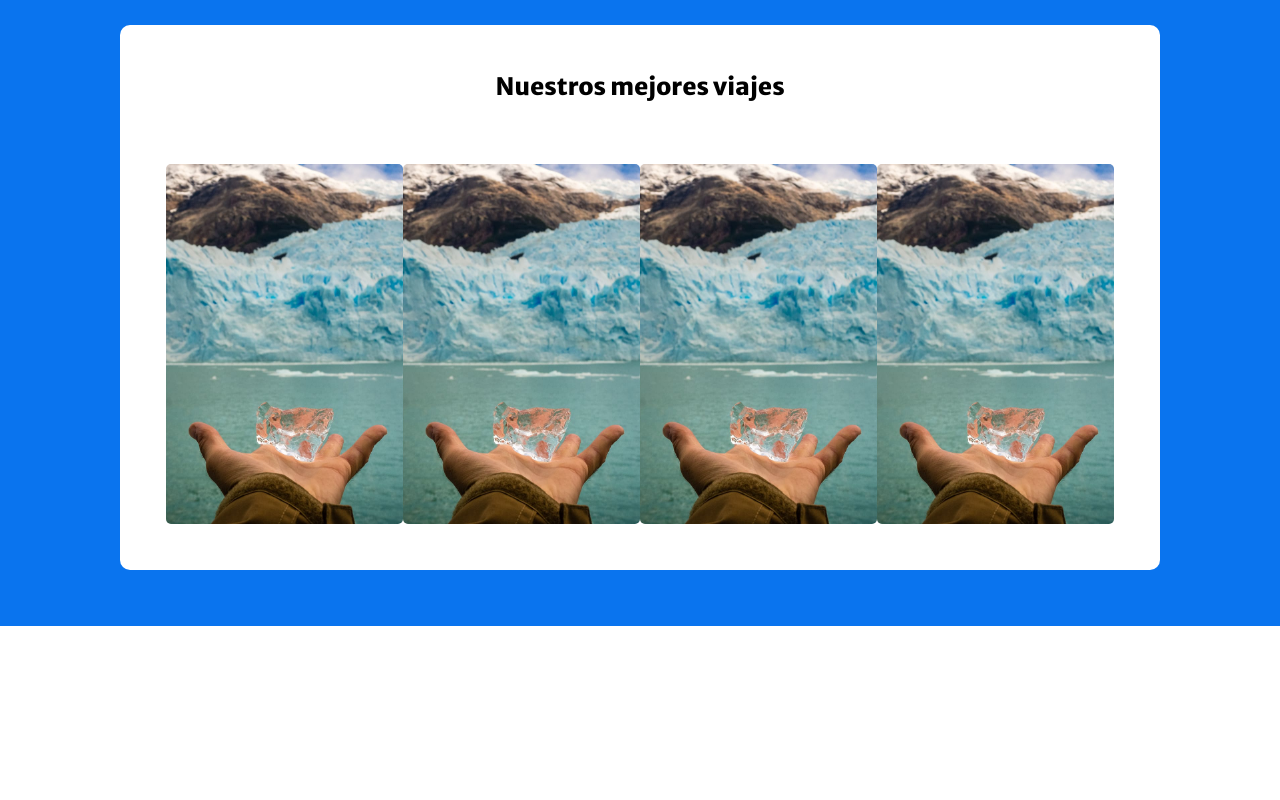
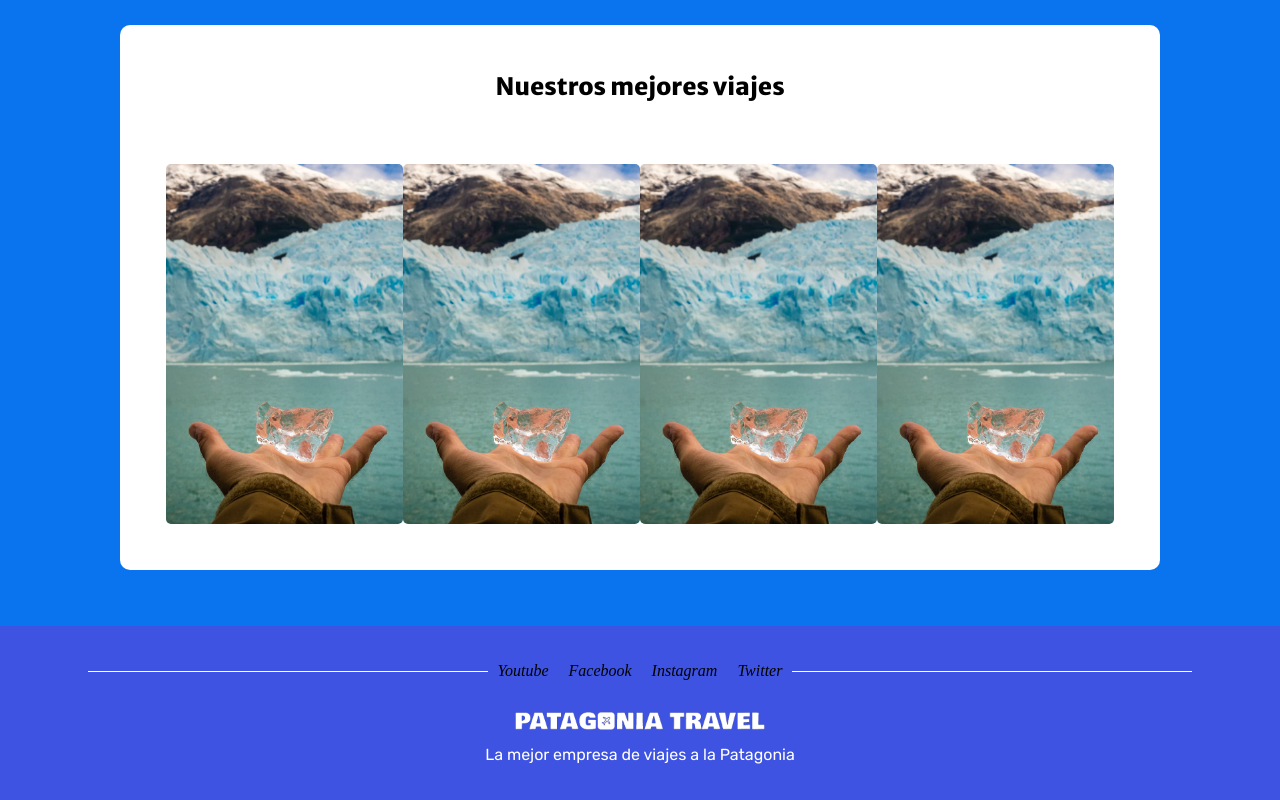
Before and after one commit to JoacoGramigna/Landing-page--Patagonia-travel, a React (Create React App) app: page / in a window 1280 px wide. Shown: the part 2216-3016 px from the top of the page. Before the commit the page ends 2842 px from the top, so only its background shows below. Built offline with nearby package versions, Linux system fonts and the light colour scheme; a web font is replaced by a local one.

Commit message:
Add footer

```diff
--- a/src/App.js
+++ b/src/App.js
@@ -3,6 +3,7 @@ import Navbar from "./components/Navbar/Navbar.jsx";
 import { BrowserRouter, Routes, Route } from "react-router-dom";
 
 import Home from "./pages/Home/Home";
+import Footer from "./components/Footer/Footer";
 
 function App() {
   return (
@@ -15,6 +16,7 @@ function App() {
           <Route path="/" element={<Home />} />
         </Routes>
       </main>
+        <Footer />
     </BrowserRouter>
   );
 }
--- /dev/null
+++ b/src/components/Footer/Footer.css
@@ -0,0 +1,42 @@
+.backgroundFooter{
+  background-color: rgb(62, 83, 225);
+  padding: 36px 0 36px 0;
+}
+
+.socialLinks {
+  display: flex;
+  justify-content: center;
+  align-items: center;
+}
+
+.footerLine {
+  width: 400px;
+  border-bottom: 1px solid var(--primary-color);
+}
+
+.socialIcons {
+  display: flex;
+}
+
+.socialIcons i {
+  margin: 0 10px;
+}
+
+.footerInformation {
+  display: flex;
+  justify-content: center;
+  align-items: center;
+  flex-direction: column;
+}
+
+.footerInformation img {
+  margin-top: 32px;
+  width: 250px;
+  height: 18px;
+}
+
+.footerInformation p {
+  margin-top: 15px;
+  font-family: var(--text-font);
+  color: var(--primary-color);
+}
--- /dev/null
+++ b/src/components/Footer/Footer.jsx
@@ -0,0 +1,27 @@
+import React from "react";
+import "./Footer.css";
+
+import Logo from "../../assets/PatagoniaTravelLogo.png";
+
+const Footer = () => {
+  return (
+    <footer className="backgroundFooter">
+      <div className="socialLinks">
+        <div className="footerLine" />
+        <div className="socialIcons">
+          <i>Youtube</i>
+          <i>Facebook</i>
+          <i>Instagram</i>
+          <i>Twitter</i>
+        </div>
+        <div className="footerLine" />
+      </div>
+      <div className="footerInformation">
+        <img src={Logo} alt="Patagonia Travel logo" />
+        <p>La mejor empresa de viajes a la Patagonia</p>
+      </div>
+    </footer>
+  );
+};
+
+export default Footer;
```
